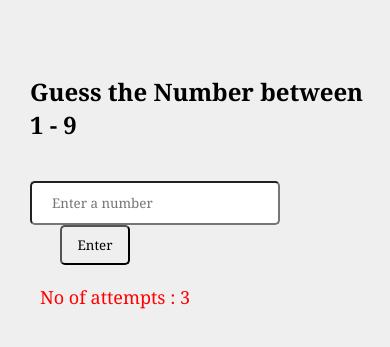
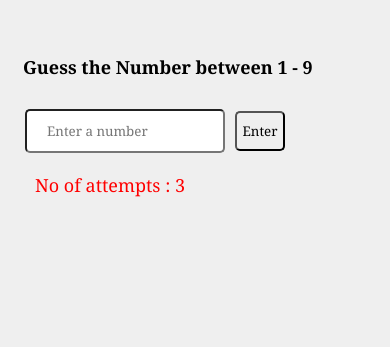
Before and after one commit to kesava86/GuessANumberGame, a plain HTML site: page index.html in a window 390 px wide. Shown: the part 145-492 px from the top of the page. Drawn offline with Linux system fonts and the light colour scheme.

Commit message:
Responsive Design

```diff
--- a/style.css
+++ b/style.css
@@ -99,17 +99,25 @@ body{
 
     .container{
     position: absolute;
-    top: 180Px;
-    left: 10px;
+    top: 150Px;
+    left: 5px;
 }
 
 .input {
-    width: 250px;
+    width: 200px;
     height: 40px;
     margin-left: 0px;
 }
+
+.btn {
+    width: 50px;
+    height: 40px;
+    border-radius: 5px;
+    margin-left: 10px;
+    cursor: pointer;
+}
 .heading{
-    margin: 40px 20px;
-    font-size: 24px;
+    margin: 50px 0 30px 18px;
+    font-size: 18px;
 }
 }
```
